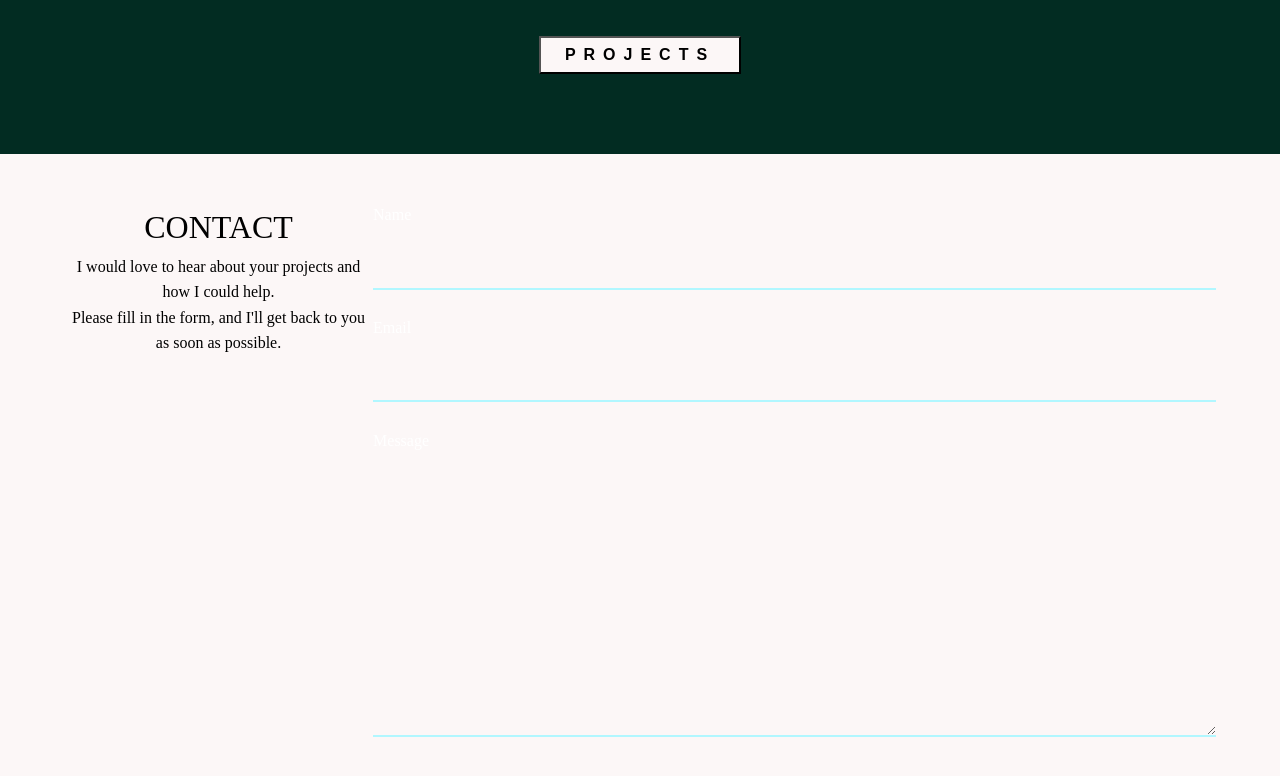
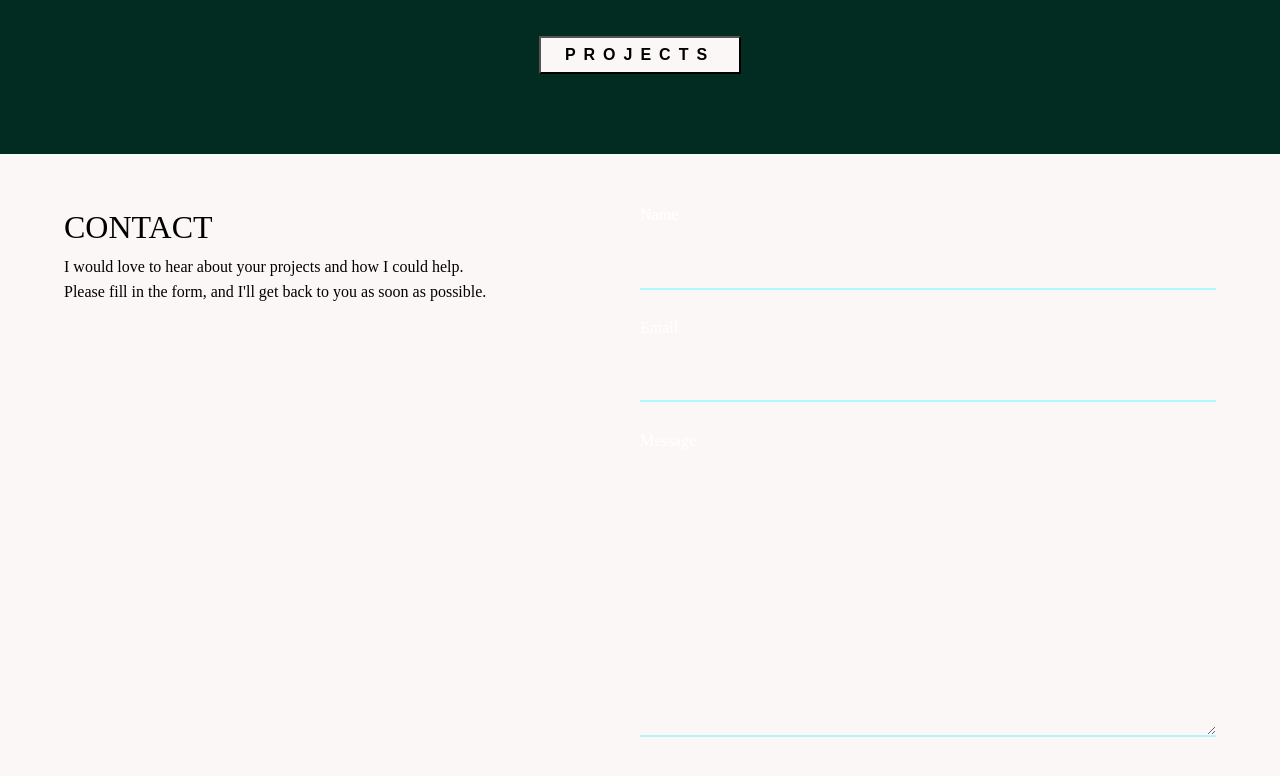
Before and after one commit to Lovethrech/my-main-portfolio, a Vue app: page / in a window 1280 px wide. Shown: the part 2177-2953 px from the top of the page. Built offline with nearby package versions, Linux system fonts and the light colour scheme.

Commit message:
working on the home-contact components.

```diff
--- a/src/components/contact/ContactTitle.vue
+++ b/src/components/contact/ContactTitle.vue
@@ -15,7 +15,8 @@
 
 <style scoped>
 .contact-title-and-desc{
-    text-align: center;
+    width: 100%;
+    text-align: left;
 }
 .contact-title{
     font-size:4vh;
```
